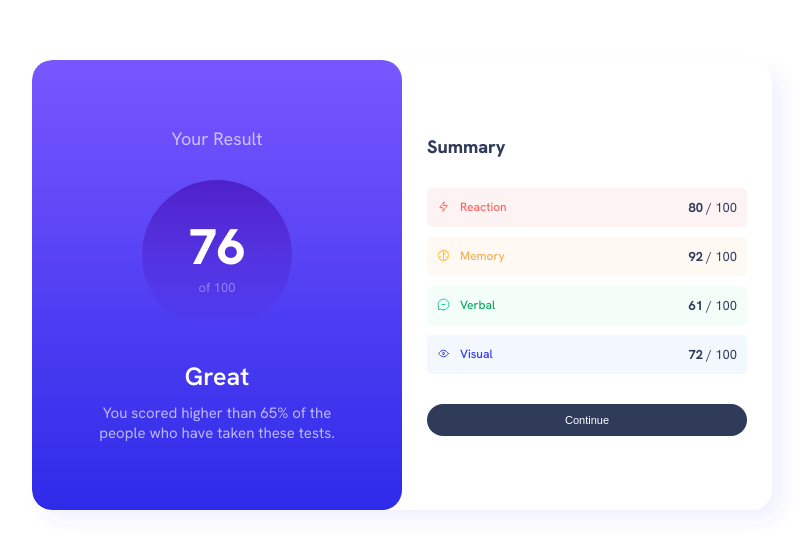
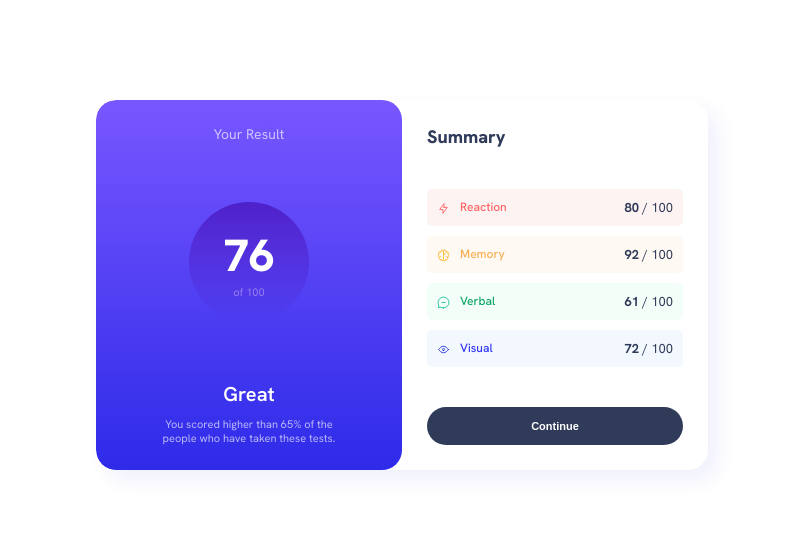
Before and after one commit to Suryaprakash2006/ResultsSummaryComponent-FrontendMentor, a plain HTML site: page index.html in a window 1280 px wide. Shown: the part 115-664 px from the top of the page, without its empty margins (238-1042 px from the left). Drawn offline with Linux system fonts and the light colour scheme; a web font is replaced by a local one.

Commit message:
Some changes in styiling was made

```diff
--- a/index.html
+++ b/index.html
@@ -1,4 +1,3 @@
-<!DOCTYPE html>
 <html lang="en">
   <head>
     <meta charset="UTF-8" />
@@ -28,7 +27,7 @@
           <div id="sumdis">
             <div id="reaction">
                 <div class="iandh">
-              <span id="img"
+              <span id="img4"
                 ><svg
                   xmlns="http://www.w3.org/2000/svg"
                   width="13"
@@ -50,7 +49,7 @@
             </div>
             <div id="memory">
                 <div class="iandh">
-              <span id="img"
+              <span id="img1"
                 ><svg
                   xmlns="http://www.w3.org/2000/svg"
                   width="13"
@@ -86,7 +85,7 @@
             </div>
             <div id="verbal">
                 <div class="iandh">
-              <span id="img"
+              <span id="img2"
                 ><svg
                   xmlns="http://www.w3.org/2000/svg"
                   width="13"
@@ -108,7 +107,7 @@
             </div>
             <div id="visual">
                 <div class="iandh">
-              <span id="img"
+              <span id="img3"
                 ><svg
                   xmlns="http://www.w3.org/2000/svg"
                   width="13"
--- a/style.css
+++ b/style.css
@@ -26,10 +26,9 @@ main {
   display: flex;
   flex-direction: column;
   align-items: center;
-  justify-content: center;
-  gap: 30px;
-  height: 50vh;
-  width: 25vw;
+  justify-content: space-between;
+  height: 40vh;
+  width: 20vw;
   text-align: center;
   color: hsla(0, 0%, 100%, 0.653);
   font-family: "Hanken Grotesk", serif;
@@ -38,11 +37,11 @@ main {
   font-style: normal;
 }
 #yresult {
-  font-size: 18px;
+  font-size: 14px;
 }
 #result{
-    width: 150px;
-    height: 150px;
+    width: 120px;
+    height: 120px;
     background-image: linear-gradient(hsla(256, 72%, 46%, 1), hsla(241, 72%, 46%, 0));
     border-radius: 50%;
     display: flex;
@@ -52,12 +51,12 @@ main {
 }
 #scored{
     color: hsl(0, 0%, 100%);
-    font-size: 50px;
+    font-size: 45px;
     font-weight: 800;
 }
 #outof{
     color: hsla(0, 0%, 100%, 0.37);
-    font-size: 13px;
+    font-size: 11px;
     font-weight: 400;
 }
 #discription{
@@ -70,21 +69,20 @@ main {
 }
 #Great{
     color: hsl(0, 0%, 100%);
-    font-size: 25px;
+    font-size: 20px;
     font-weight: 600;
 }
 #para{
-    font-size: 15px;
+    font-size: 11px;
 }
 .second {
     padding: 25px 25px;
     border-radius: 20px;
     display: flex;
     flex-direction: column;
-    justify-content: center;
-    gap: 30px;
-    height: 50vh;
-    width: 25vw;
+    justify-content: space-between;
+    height: 40vh;
+    width: 20vw;
     color: hsl(224, 30%, 27%);
     font-family: "Hanken Grotesk", serif;
     font-optical-sizing: auto;
@@ -113,7 +111,7 @@ main {
     align-items: center;
     gap: 10px;
 }
-#img{
+#img1 , #img2 , #img3 , #img4{
     padding-top: 2px;
 }
 #Rhead{
@@ -159,11 +157,11 @@ main {
 .btn{
     border-style: none;
     color: hsl(0, 0%, 100%);
-    padding: 10px 0px;
+    padding: 13px 0px;
     border-radius: 30px;
     background-color: hsl(224, 30%, 27%);
     font-size: 11px;
-    font-weight: 500;
+    font-weight: 600;
 }
 @media screen and (max-width: 700px){
     .main {
```
